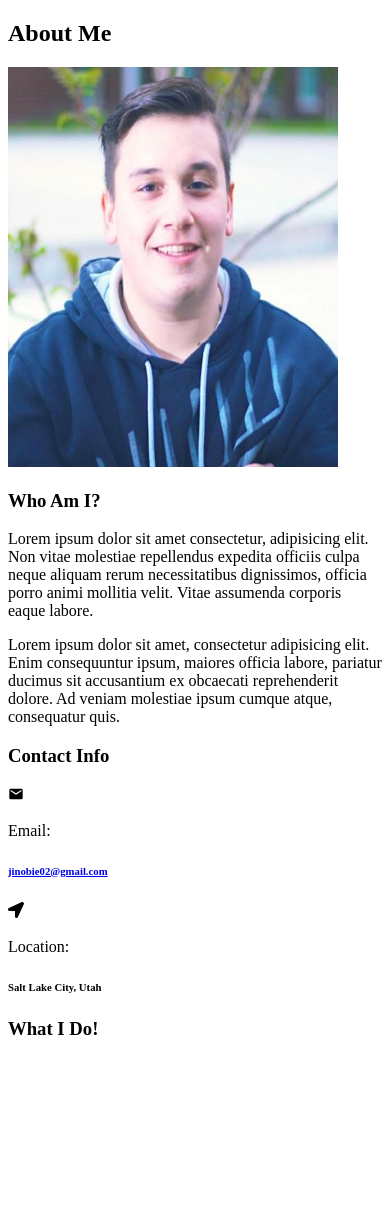
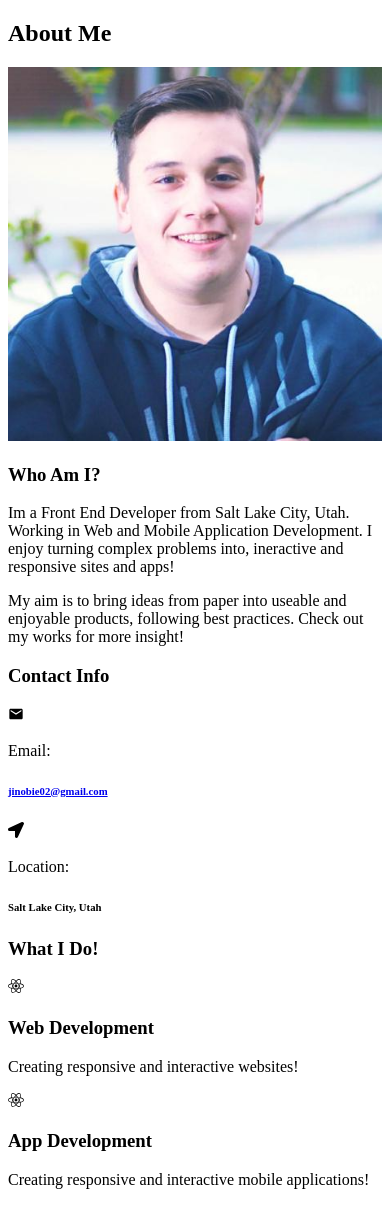
Before and after one commit to SilahicAmil/portfolio-site, a Next.js app: page /about-me in a window 390 px wide. Before the commit the page ends 1058 px from the top, so only its background shows below. Built offline with nearby package versions, Linux system fonts and the light colour scheme.

Commit message:
finalizing about me page

```diff
--- a/components/About/AboutMe.js
+++ b/components/About/AboutMe.js
@@ -1,4 +1,5 @@
 import { FaLocationArrow } from "react-icons/fa";
+import { FaReact } from "react-icons/fa";
 import Image from "next/image";
 import Link from "next/link";
 import { MdEmail } from "react-icons/md";
@@ -7,41 +8,37 @@ import ProfilePhoto from "../../public/profile-photo.jpeg";
 const AboutMe = () => {
   return (
     <>
-      <div className="container md:px-6 lg:px-20 px-4 lg:rounded-2xl sm:px-5 font-mono  items-center">
-        <div className="py-12 bg-[#f2f6f7] h-full">
+      <div className="h-[100vh] md:px-6 lg:px-20 px-4 lg:rounded-2xl sm:px-5 font-mono  items-center ">
+        <div className="">
           <h2 className="mt-12 text-4xl lg:mt-0">About Me</h2>
           <div className="grid grid-cols-12  md:gap-10 pt-4 md:pt-[40px] items-center justify-center">
             <div className="col-span-12 md:col-span-4">
               <Image
                 alt="about-me-photo"
                 src={ProfilePhoto}
-                width={330}
-                height={400}
                 className="w-full object-cover overflow-hidden rounded-[30px] mb-3 md:w-[330px] md:h-[400px]"
               />
             </div>
-            <div className="col-span12 md:col-span-8 space-y-2.5">
-              <div>
+            <div className="col-span-12 md:col-span-8 space-y-2.5 ">
+              <div className="md:mr-12 xl:mr-16">
                 <h3 className="text-3xl mb-2.5">Who Am I?</h3>
-                <p className="text-lg mb-2.5">
-                  Lorem ipsum dolor sit amet consectetur, adipisicing elit. Non
-                  vitae molestiae repellendus expedita officiis culpa neque
-                  aliquam rerum necessitatibus dignissimos, officia porro animi
-                  mollitia velit. Vitae assumenda corporis eaque labore.
+                <p className="text-lg mb-2.5 leading-7">
+                  Im a Front End Developer from Salt Lake City, Utah. Working in
+                  Web and Mobile Application Development. I enjoy turning
+                  complex problems into, ineractive and responsive sites and
+                  apps!
                 </p>
                 <p className="text-md mt-2.5">
-                  Lorem ipsum dolor sit amet, consectetur adipisicing elit. Enim
-                  consequuntur ipsum, maiores officia labore, pariatur ducimus
-                  sit accusantium ex obcaecati reprehenderit dolore. Ad veniam
-                  molestiae ipsum cumque atque, consequatur quis.
+                  My aim is to bring ideas from paper into useable and enjoyable
+                  products, following best practices. Check out my works for
+                  more insight!
                 </p>
               </div>
               <div>
-                <h3 className="text-2xl">Contact Info</h3>
-                <div className="grid grid-cols-1 sm:grid-cols-2 gap-4 mt-2">
+                <h3 className="text-2xl mb-4 mt-4">Contact Info</h3>
+                <div className="grid grid-cols-1 sm:grid-cols-2 gap-4 ">
                   <div className="flex">
-                    <span className="mr-2.5 flex items-center justify-center rounded-md text-2xl w-12 ">
-                      {/* add Email Icon Here  */}
+                    <span className="mr-2.5 flex items-center justify-center rounded-md text-2xl w-12 text-">
                       <MdEmail />
                     </span>
                     <div className="space-y-1">
@@ -55,7 +52,6 @@ const AboutMe = () => {
                   </div>
                   <div className="flex">
                     <span className="mr-2.5 flex items-center justify-center rounded-md text-2xl w-12 ">
-                      {/* Add Github */}
                       <FaLocationArrow />
                     </span>
                     <div className="space-y-1">
@@ -69,8 +65,30 @@ const AboutMe = () => {
           </div>
         </div>
         <div className="pb-12">
-          <h3 className="text-[30px] pb-5">What I Do!</h3>
+          <h3 className="text-[30px] pb-5 mt-4">What I Do!</h3>
+          <div className="grid gap-8 grid-cols-1 md:grid-cols-2 xl:grid-cols-2">
+            <div className="flex gap-1 rounded-md p-1.5 bg-black text-white ">
+              <FaReact className="w-10 h-10 object-contain mr-2" />
+              <div className="space-y-2">
+                <h3 className="text-2xl">Web Development</h3>
+                <p className="leading-8">
+                  Creating responsive and interactive websites!
+                </p>
+              </div>
+            </div>
+            <div className="flex gap-1 rounded-md p-1.5  bg-black text-white ">
+              <FaReact className="w-10 h-10 object-contain mr-2" />
+              <div className="space-y-2">
+                <h3 className="text-2xl">App Development</h3>
+                <p className="leading-8">
+                  Creating responsive and interactive mobile applications!
+                </p>
+              </div>
+            </div>
+          </div>
         </div>
+
+        <div className="bg-[]"></div>
       </div>
     </>
   );
--- a/components/Layout/Layout.js
+++ b/components/Layout/Layout.js
@@ -4,7 +4,7 @@ const Layout = (props) => {
   return (
     <>
       <Navigation />
-      <main className="bg-[#f2f6f7]">{props.children}</main>
+      <main className="">{props.children}</main>
     </>
   );
 };
--- a/pages/about-me/index.js
+++ b/pages/about-me/index.js
@@ -1,11 +1,7 @@
 import AboutMe from "../../components/About/AboutMe";
 
 const AboutMePage = () => {
-  return (
-    <>
-      <AboutMe />
-    </>
-  );
+  return <AboutMe />;
 };
 
 export default AboutMePage;
```
